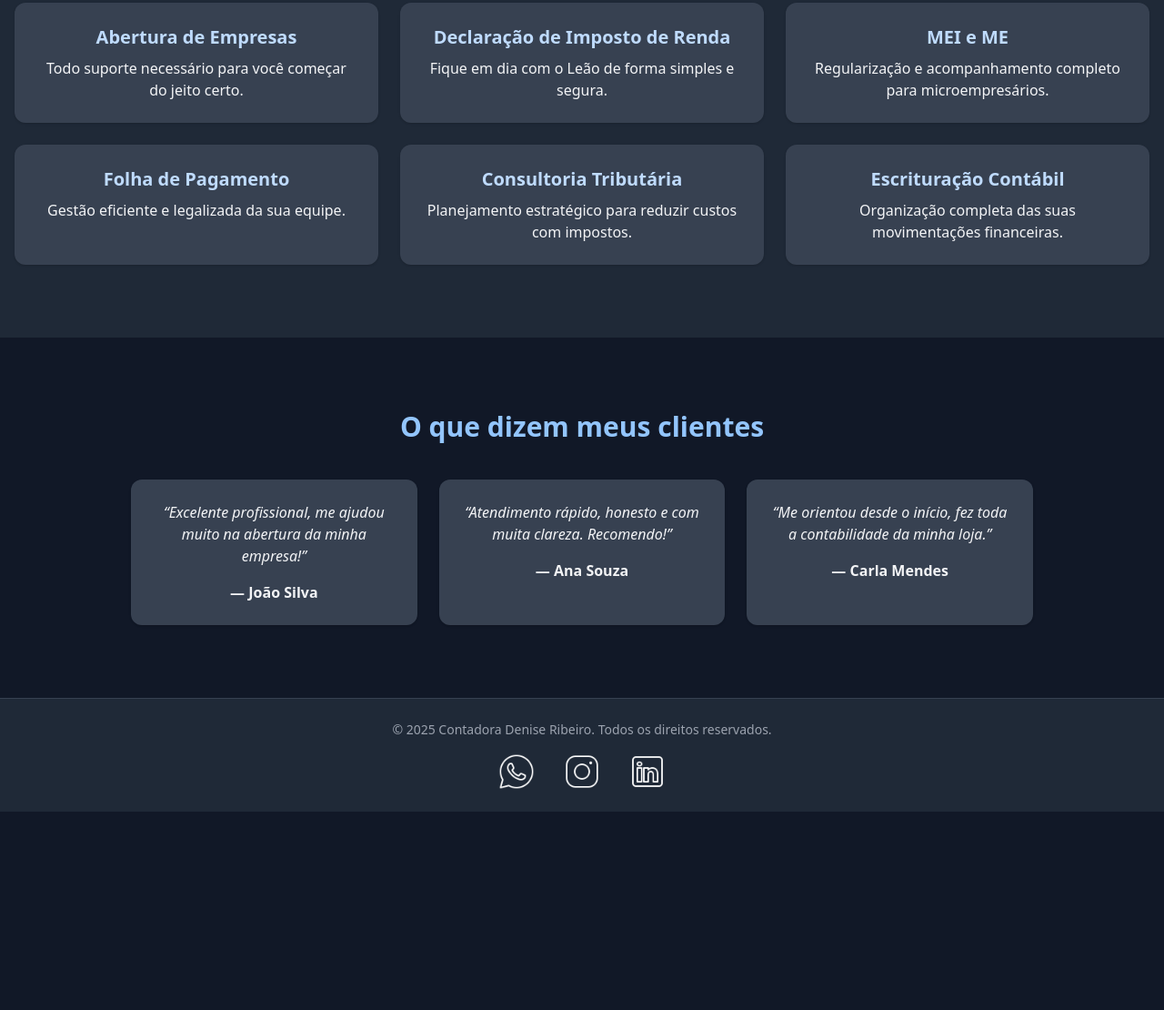
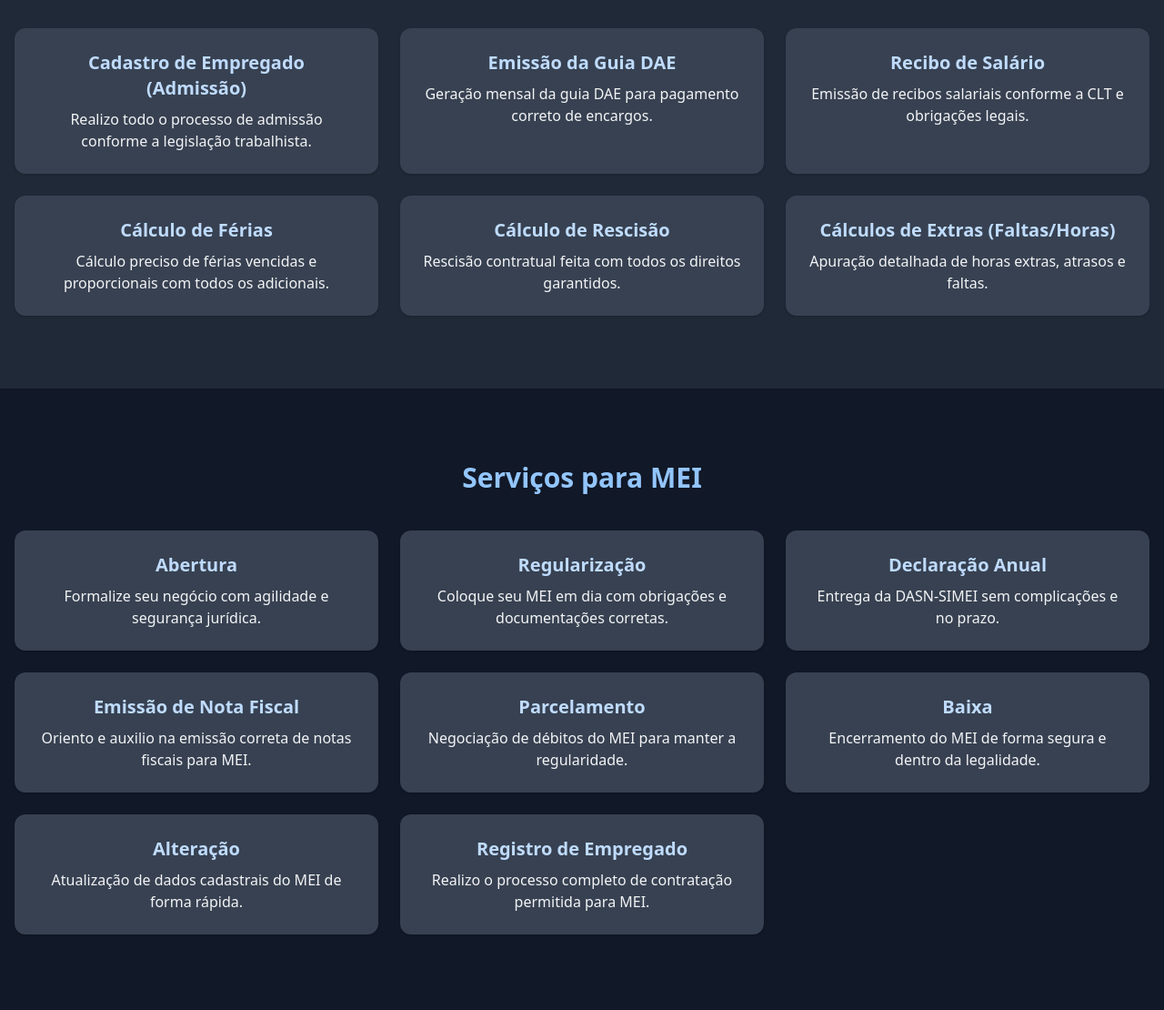
Before and after one commit to ryancpsilva/landingpage, a plain HTML site: page index.html in a window 1280 px wide. Shown: the part 1359-2469 px from the top of the page at 91% size. Before the commit the page ends 2251 px from the top, so only its background shows below. Drawn offline with nearby package versions, Linux system fonts and the light colour scheme.

Commit message:
Update index.html

```diff
--- a/index.html
+++ b/index.html
@@ -24,7 +24,7 @@
             height: 2px;
             left: 0;
             bottom: 0;
-            background-color: #3b82f6; /* azul-500 */
+            background-color: #3b82f6;
             transition: width 0.3s ease;
         }
 
@@ -44,6 +44,7 @@
           <a href="#sobre" class="hover:text-blue-400 btn-anim underline-anim">Sobre</a>
           <a href="#servicos" class="hover:text-blue-400 btn-anim underline-anim">Serviços</a>
           <a href="#depoimentos" class="hover:text-blue-400 btn-anim underline-anim">Depoimentos</a>
+          <a href="#mei" class="hover:text-blue-400 btn-anim underline-anim">MEI</a>
         </nav>
         <a href="https://wa.me/5521969435857?text=Olá,%20gostaria%20de%20mais%20informações" class="bg-blue-600 text-white px-4 py-2 rounded-md hover:bg-blue-700 btn-anim">Agende uma Consulta</a>
       </div>
@@ -70,7 +71,7 @@
         <div class="max-w-4xl mx-auto px-4 text-center">
           <h2 class="text-3xl font-bold mb-6 text-blue-300">Sobre Mim</h2>
           <img src="img/contador-stock.jpeg" class="rounded-xl mx-auto mb-4 w-full max-w-sm" />
-          <p class="text-lg">Sou Denise Ribeiro, contadora com [X] anos de experiência atendendo empreendedores, autônomos e pequenas empresas. Minha missão é simplificar sua vida financeira com confiança e clareza.</p>
+          <p class="text-lg">Sou Denise Ribeiro, contadora com mais de 20 anos de experiência atendendo empreendedores, autônomos e pequenas empresas. Minha missão é simplificar sua vida financeira com confiança e clareza.</p>
         </div>
       </section>
 
@@ -80,32 +81,75 @@
           <h2 class="text-3xl font-bold mb-10 text-center text-blue-300">Serviços Oferecidos</h2>
           <div class="grid md:grid-cols-3 gap-6">
             <div class="bg-gray-700 p-6 rounded-xl shadow text-center btn-anim">
-              <h3 class="text-xl font-semibold mb-2 text-blue-200">Abertura de Empresas</h3>
-              <p>Todo suporte necessário para você começar do jeito certo.</p>
+              <h3 class="text-xl font-semibold mb-2 text-blue-200">Cadastro de Empregado (Admissão)</h3>
+              <p>Realizo todo o processo de admissão conforme a legislação trabalhista.</p>
             </div>
             <div class="bg-gray-700 p-6 rounded-xl shadow text-center btn-anim ">
-              <h3 class="text-xl font-semibold mb-2 text-blue-200">Declaração de Imposto de Renda</h3>
-              <p>Fique em dia com o Leão de forma simples e segura.</p>
+              <h3 class="text-xl font-semibold mb-2 text-blue-200">Emissão da Guia DAE</h3>
+              <p>Geração mensal da guia DAE para pagamento correto de encargos.</p>
             </div>
             <div class="bg-gray-700 p-6 rounded-xl shadow text-center btn-anim">
-              <h3 class="text-xl font-semibold mb-2 text-blue-200">MEI e ME</h3>
-              <p>Regularização e acompanhamento completo para microempresários.</p>
+              <h3 class="text-xl font-semibold mb-2 text-blue-200">Recibo de Salário</h3>
+              <p>Emissão de recibos salariais conforme a CLT e obrigações legais.</p>
             </div>
             <div class="bg-gray-700 p-6 rounded-xl shadow text-center btn-anim">
-              <h3 class="text-xl font-semibold mb-2 text-blue-200">Folha de Pagamento</h3>
-              <p>Gestão eficiente e legalizada da sua equipe.</p>
+              <h3 class="text-xl font-semibold mb-2 text-blue-200">Cálculo de Férias</h3>
+              <p>Cálculo preciso de férias vencidas e proporcionais com todos os adicionais.</p>
             </div>
             <div class="bg-gray-700 p-6 rounded-xl shadow text-center btn-anim">
-              <h3 class="text-xl font-semibold mb-2 text-blue-200">Consultoria Tributária</h3>
-              <p>Planejamento estratégico para reduzir custos com impostos.</p>
+              <h3 class="text-xl font-semibold mb-2 text-blue-200">Cálculo de Rescisão</h3>
+              <p>Rescisão contratual feita com todos os direitos garantidos.</p>
             </div>
             <div class="bg-gray-700 p-6 rounded-xl shadow text-center btn-anim">
-              <h3 class="text-xl font-semibold mb-2 text-blue-200">Escrituração Contábil</h3>
-              <p>Organização completa das suas movimentações financeiras.</p>
+              <h3 class="text-xl font-semibold mb-2 text-blue-200">Cálculos de Extras (Faltas/Horas)</h3>
+              <p>Apuração detalhada de horas extras, atrasos e faltas.</p>
             </div>
           </div>
         </div>
       </section>
+
+      <!-- MEI -->
+      <section id="mei" class="py-20">
+        <div class="max-w-7xl mx-auto px-4">
+          <h2 class="text-3xl font-bold mb-10 text-center text-blue-300">Serviços para MEI</h2>
+          <div class="grid md:grid-cols-3 gap-6">
+            <div class="bg-gray-700 p-6 rounded-xl shadow text-center btn-anim">
+              <h3 class="text-xl font-semibold mb-2 text-blue-200">Abertura</h3>
+              <p>Formalize seu negócio com agilidade e segurança jurídica.</p>
+            </div>
+            <div class="bg-gray-700 p-6 rounded-xl shadow text-center btn-anim">
+              <h3 class="text-xl font-semibold mb-2 text-blue-200">Regularização</h3>
+              <p>Coloque seu MEI em dia com obrigações e documentações corretas.</p>
+            </div>
+            <div class="bg-gray-700 p-6 rounded-xl shadow text-center btn-anim">
+              <h3 class="text-xl font-semibold mb-2 text-blue-200">Declaração Anual</h3>
+              <p>Entrega da DASN-SIMEI sem complicações e no prazo.</p>
+            </div>
+            <div class="bg-gray-700 p-6 rounded-xl shadow text-center btn-anim">
+              <h3 class="text-xl font-semibold mb-2 text-blue-200">Emissão de Nota Fiscal</h3>
+              <p>Oriento e auxilio na emissão correta de notas fiscais para MEI.</p>
+            </div>
+            <div class="bg-gray-700 p-6 rounded-xl shadow text-center btn-anim">
+              <h3 class="text-xl font-semibold mb-2 text-blue-200">Parcelamento</h3>
+              <p>Negociação de débitos do MEI para manter a regularidade.</p>
+            </div>
+            <div class="bg-gray-700 p-6 rounded-xl shadow text-center btn-anim">
+              <h3 class="text-xl font-semibold mb-2 text-blue-200">Baixa</h3>
+              <p>Encerramento do MEI de forma segura e dentro da legalidade.</p>
+            </div>
+            <div class="bg-gray-700 p-6 rounded-xl shadow text-center btn-anim">
+              <h3 class="text-xl font-semibold mb-2 text-blue-200">Alteração</h3>
+              <p>Atualização de dados cadastrais do MEI de forma rápida.</p>
+            </div>
+            <div class="bg-gray-700 p-6 rounded-xl shadow text-center btn-anim">
+              <h3 class="text-xl font-semibold mb-2 text-blue-200">Registro de Empregado</h3>
+              <p>Realizo o processo completo de contratação permitida para MEI.</p>
+            </div>
+          </div>
+        </div>
+      </section>
+
+
 
       <!-- Depoimentos -->
       <section id="depoimentos" class="py-20">
@@ -133,7 +177,7 @@
       <div class="mt-4 max-w-3xl mx-auto flex gap-8 justify-center items-center">
         <a href="https://wa.me/5521969435857?text=Olá,%20gostaria%20de%20mais%20informações" class="w-10"> <img src="img/icons8-whatsapp-50.png" alt="WhatsApp logo"></a>
         <a href="https://www.instagram.com/deniseribeiro.contadora/" target="_blank" class="w-10"><img src="img/icons8-instagram-50.png" alt="instagram logo"></a>
-        <a href="#" class="w-10"><img src="img/icons8-linkedin-50.png" alt="Linkedin logo"></a>
+        <a href="https://www.linkedin.com/in/denise-ribeiro-9473921a6/?originalSubdomain=br" class="w-10"><img src="img/icons8-linkedin-50.png" alt="Linkedin logo"></a>
       </div>
     </footer>
   </body>
```
